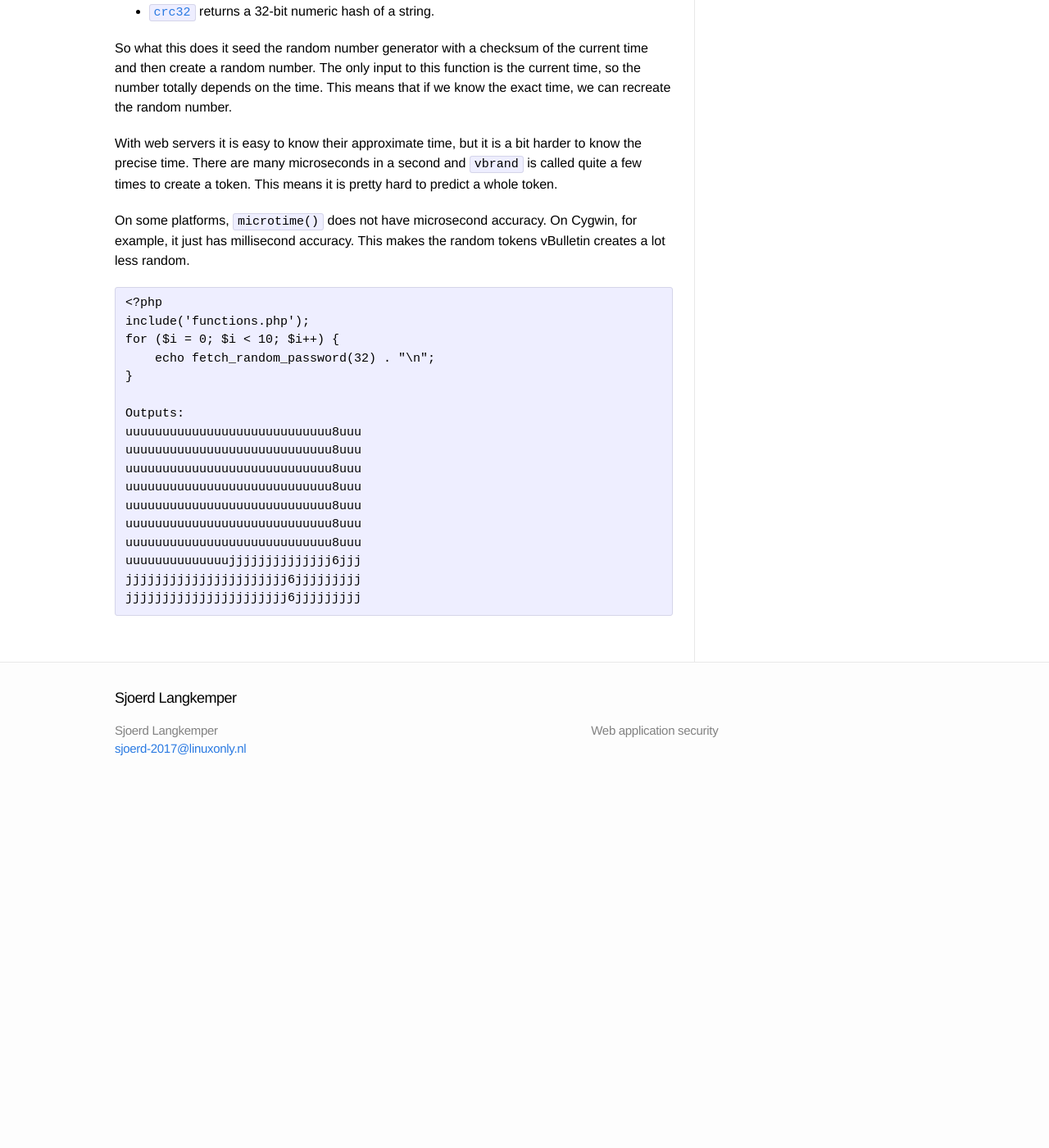
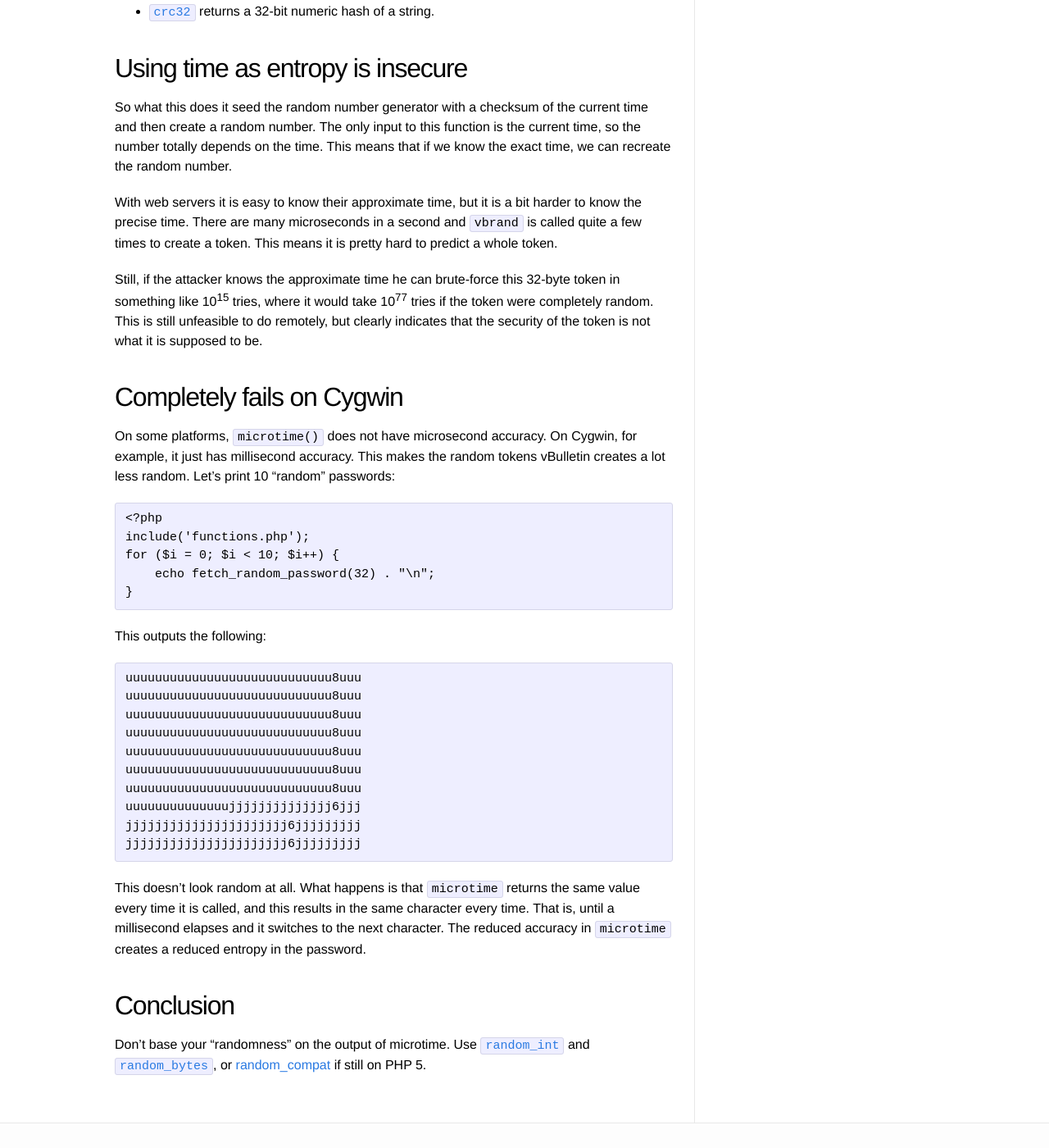
Before and after one commit to Sjord/Sjord.github.io, a Jekyll site: the page built from _posts/2017-02-02-vbulletin-random-number-function.md, in a window 1280 px wide and 1400 px high, scrolled down 1331 px. Shown: the whole window at 82% size. Built offline with Jekyll 4.4.1, drawn with Linux system fonts in a browser that asks for light colours; before the commit the page ends 2301 px from its top, so only the background shows below that.

Commit message:
Some more vbrand work

```diff
--- a/_posts/2017-02-02-vbulletin-random-number-function.md
+++ b/_posts/2017-02-02-vbulletin-random-number-function.md
@@ -43,11 +43,17 @@
 * [`microtime`](http://php.net/manual/en/function.microtime.php) returns the current time. The returned value has microsecond precision, but not microsecond accuracy. More on that later.
 * [`crc32`](http://php.net/manual/en/function.crc32.php) returns a 32-bit numeric hash of a string.
 
+## Using time as entropy is insecure
+
 So what this does it seed the random number generator with a checksum of the current time and then create a random number. The only input to this function is the current time, so the number totally depends on the time. This means that if we know the exact time, we can recreate the random number.
 
 With web servers it is easy to know their approximate time, but it is a bit harder to know the precise time. There are many microseconds in a second and `vbrand` is called quite a few times to create a token. This means it is pretty hard to predict a whole token.
 
-On some platforms, `microtime()` does not have microsecond accuracy. On Cygwin, for example, it just has millisecond accuracy. This makes the random tokens vBulletin creates a lot less random.
+Still, if the attacker knows the approximate time he can brute-force this 32-byte token in something like 10<sup>15</sup> tries, where it would take 10<sup>77</sup> tries if the token were completely random. This is still unfeasible to do remotely, but clearly indicates that the security of the token is not what it is supposed to be.
+
+## Completely fails on Cygwin
+
+On some platforms, `microtime()` does not have microsecond accuracy. On Cygwin, for example, it just has millisecond accuracy. This makes the random tokens vBulletin creates a lot less random. Let's print 10 "random" passwords:
 
     <?php
     include('functions.php');
@@ -55,7 +61,8 @@
         echo fetch_random_password(32) . "\n";
     }
 
-    Outputs:
+This outputs the following:
+
     uuuuuuuuuuuuuuuuuuuuuuuuuuuu8uuu
     uuuuuuuuuuuuuuuuuuuuuuuuuuuu8uuu
     uuuuuuuuuuuuuuuuuuuuuuuuuuuu8uuu
@@ -66,3 +73,9 @@
     uuuuuuuuuuuuuujjjjjjjjjjjjjj6jjj
     jjjjjjjjjjjjjjjjjjjjjj6jjjjjjjjj
     jjjjjjjjjjjjjjjjjjjjjj6jjjjjjjjj
+
+This doesn't look random at all. What happens is that `microtime` returns the same value every time it is called, and this results in the same character every time. That is, until a millisecond elapses and it switches to the next character. The reduced accuracy in `microtime` creates a reduced entropy in the password.
+
+## Conclusion
+
+Don't base your "randomness" on the output of microtime. Use [`random_int`](http://php.net/manual/en/function.random-int.php) and [`random_bytes`](http://php.net/manual/en/function.random-bytes.php), or [random_compat](https://github.com/paragonie/random_compat) if still on PHP 5.
```
